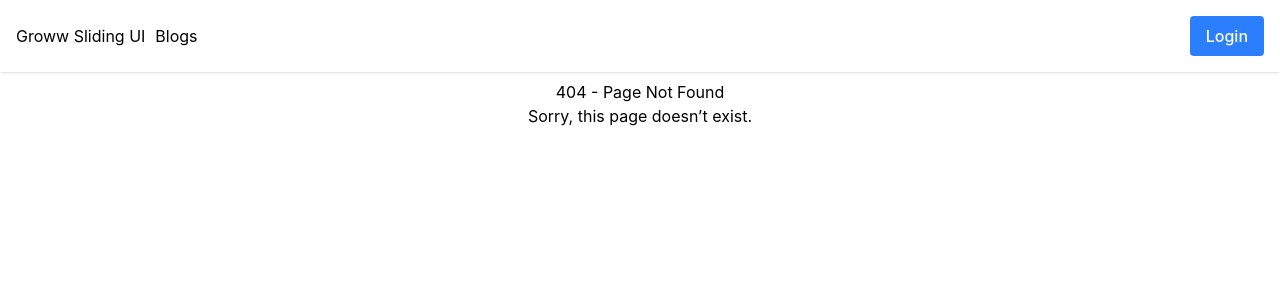
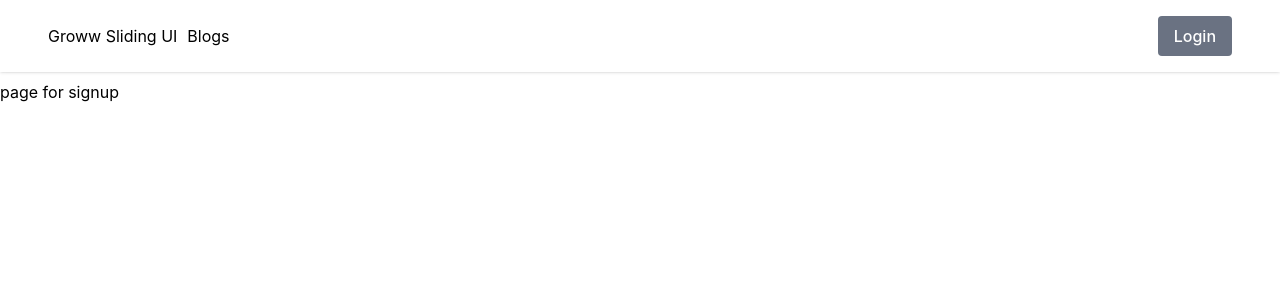
Before and after one commit to himanshukr02122/lets-do-practical, a Next.js app: page /sign-up in a window 1280 px wide. Before the commit this address had no page. Shown: the top 300 px of the page. Built offline with nearby package versions, Linux system fonts and the light colour scheme.

Commit message:
created routes for signup and login

```diff
--- /dev/null
+++ b/src/app/login/page.tsx
@@ -0,0 +1,9 @@
+import React from 'react'
+
+const page = () => {
+  return (
+    <div>page login</div>
+  )
+}
+
+export default page
--- /dev/null
+++ b/src/app/sign-up/page.tsx
@@ -0,0 +1,9 @@
+import React from 'react'
+
+const page = () => {
+  return (
+    <div>page for signup</div>
+  )
+}
+
+export default page
--- a/src/components/layout/Header.tsx
+++ b/src/components/layout/Header.tsx
@@ -10,7 +10,7 @@ const Header = () => {
 
   return (
     <nav
-      className="p-4 fixed top-0 bg-white w-full z-9 shadow"
+      className="p-4 fixed top-0 bg-white w-full z-9 shadow lg:px-12"
     >
         <div
           className="flex justify-between"
@@ -31,7 +31,10 @@ const Header = () => {
               Blogs
             </Link>
           </div>
-          <Button onClick={() => alert("Clicked!")}>
+          <Button
+            variant="secondary"
+            onClick={() => alert("Clicked!")}
+          >
             Login
           </Button>
         </div>
```
